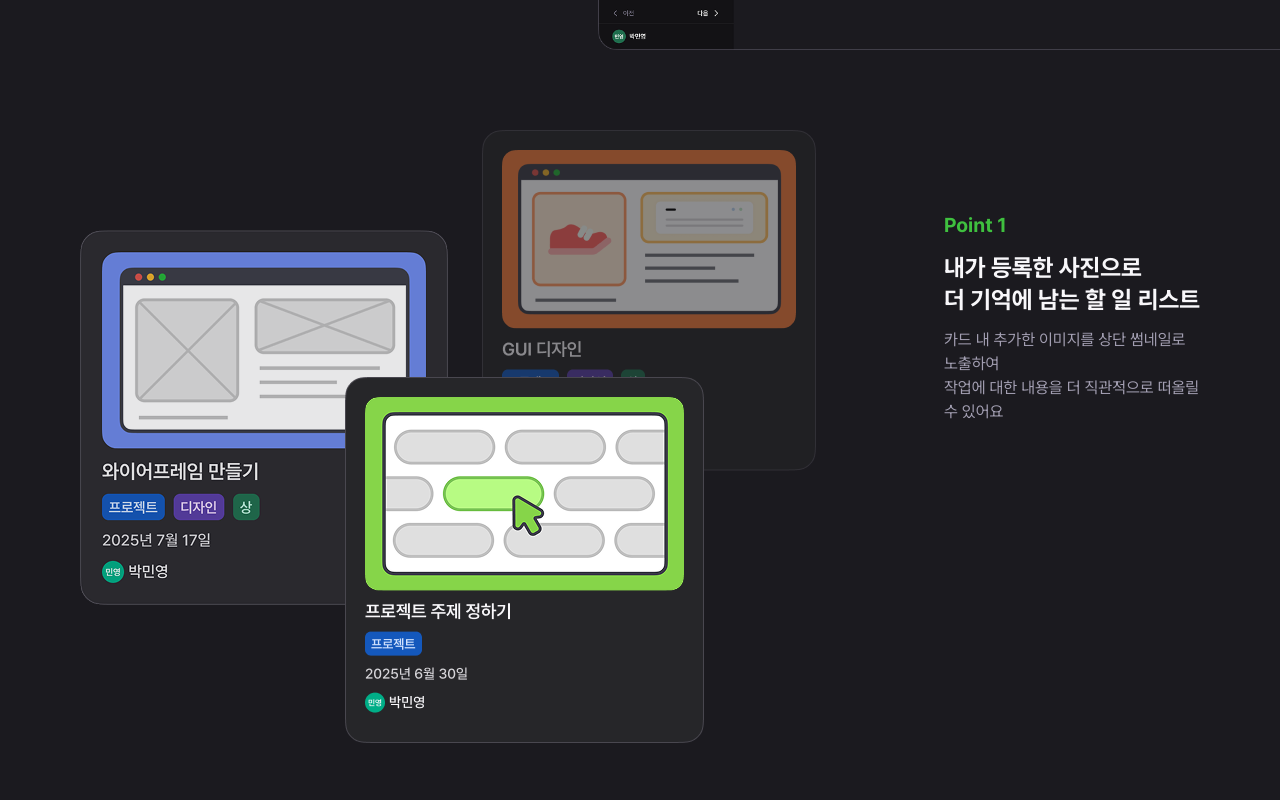
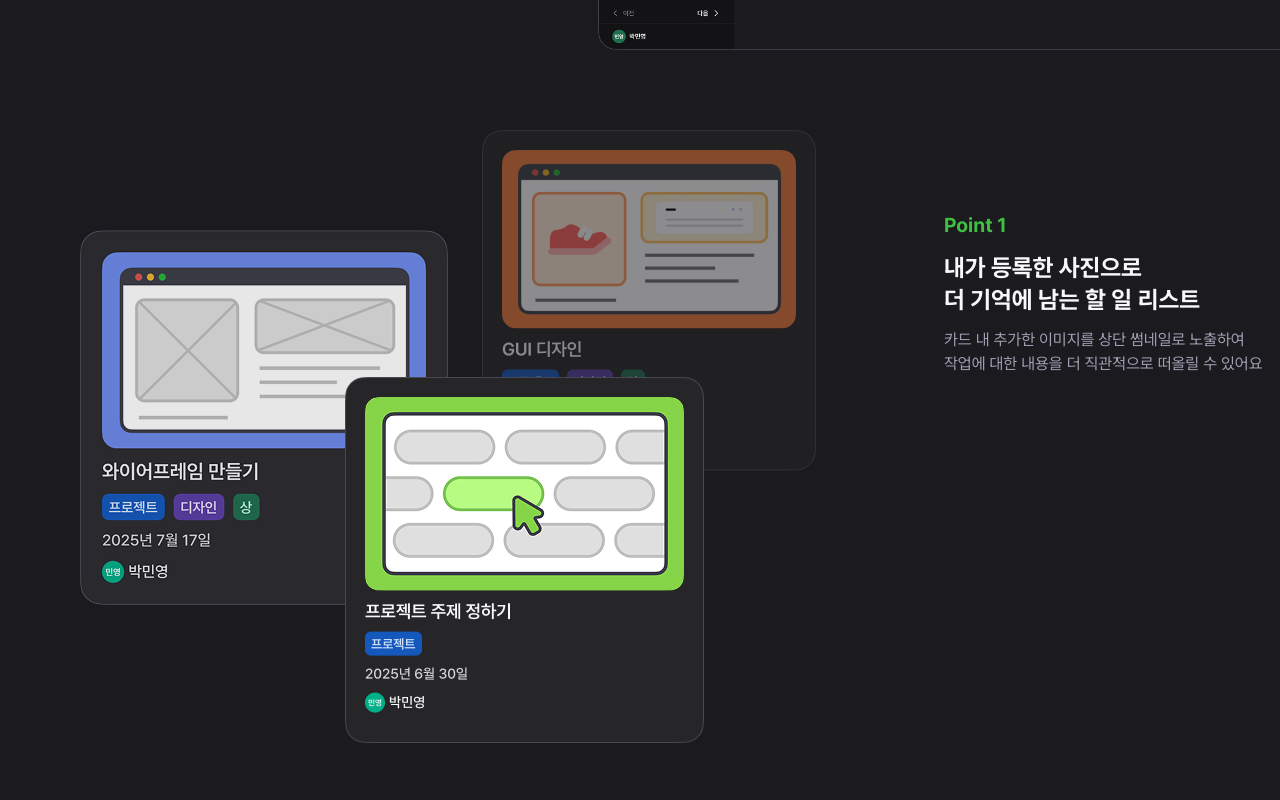
Before and after one commit to part3-5team/Taskify, a Next.js app: page / in a window 1280 px wide. Shown: the part 540-1340 px from the top of the page. Built offline with nearby package versions, Linux system fonts and the light colour scheme.

Commit message:
design: 노트북 환경에서 어색하던 문제 수정

```diff
--- a/components/landing/LandingMain/LandingDesc.tsx
+++ b/components/landing/LandingMain/LandingDesc.tsx
@@ -12,7 +12,7 @@ export default function LandingDesc({
   description,
 }: LandingDescProps) {
   return (
-    <div className="space-y-3 lg:pt-20">
+    <div className="shrink-0 space-y-3 lg:pt-20">
       <LandingPoint number={number} />
 
       <h2 className="text-2xl-24-bold leading-7 break-keep text-gray-100 md:leading-8">
--- a/components/landing/LandingMain/LandingFeature1.tsx
+++ b/components/landing/LandingMain/LandingFeature1.tsx
@@ -19,7 +19,7 @@ export default function LandingFeature1({ className }: { className?: string }) {
         src={Feature1Lg}
         alt=""
         priority
-        className="mx-auto hidden lg:mx-0 lg:block"
+        className="mx-auto hidden w-auto lg:mx-0 lg:block"
       />
       <LandingDesc
         number={1}
```
